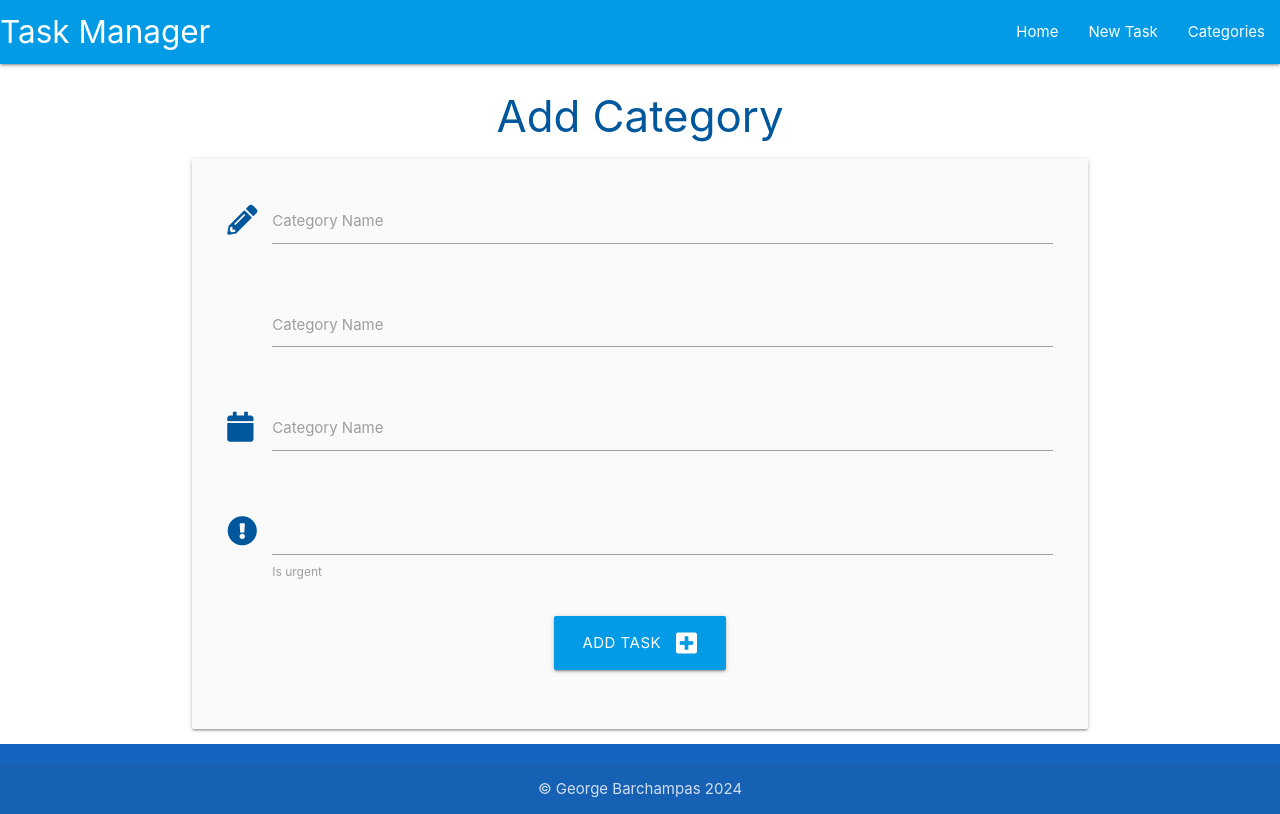
After one commit to GeorgeBarh/tasks-app-mini-project, a Flask app: page /add_task in a window 1280 px wide. The commit adds this page. Run offline with Flask 3, Linux system fonts and the light colour scheme; data that the repository does not hold is empty.

Commit message:
add tasks features

```diff
--- a/taskmanager/routes.py
+++ b/taskmanager/routes.py
@@ -38,3 +38,19 @@ def delete_category(category_id):
     db.session.delete(category)
     db.session.commit()
     return redirect(url_for("categories"))
+
+@app.route("/add_task", methods=["GET", "POST"])
+def add_task():
+    categories = list(Category.query.order_by(Category.category_name).all())
+    if request.method == "POST":
+        task= Task(
+            task_name=request.form.get("task_name"),
+            task_description=request.form.get("task_description"),
+            is_urgent=bool(True if request.form.get("is_urgent") else False),
+            due_dat=request.form.get("due_date"),
+            category_id=request.form.get("category_id")
+        )
+        db.session.add(task)
+        db.session.commit()
+        return redirect(url_for("home"))
+    return render_template("add_task.html",categories=categories)
--- a/taskmanager/static/js/script.js
+++ b/taskmanager/static/js/script.js
@@ -3,7 +3,13 @@ document.addEventListener('DOMContentLoaded', function() {
   let sidenav = document.querySelectorAll('.sidenav');
   M.Sidenav.init(sidenav);
 
-  var modals = document.querySelectorAll('.modal');
+  let modals = document.querySelectorAll('.modal');
   M.Modal.init(modals);
 
+  let datepicker = document.querySelectorAll('.datepicker');
+  M.Datepicker.init(datepicker,{
+    format: " dd mmmm,yyyy",
+    i18n: {done: "Select"}
+  })
+
 });
--- /dev/null
+++ b/taskmanager/templates/add_task.html
@@ -0,0 +1,59 @@
+{% extends "base.html" %}
+{% block content %}
+
+<h3 class="light-blue-text text-darken-4 center-align">Add Category</h3>
+
+<div class="row card-panel grey lighten-5">
+    <form class="col s12" method="POST" action="{{ url_for('task') }}">
+        <!-- task name -->
+        <div class="row">
+            <div class="input-field col s12">
+                <i class="fas fa-pencil-alt prefix light-blue-text text-darken-4"></i>
+                <input id="task_name" name="task_name" minlength="5" maxlength="50" type="text" class="validate"
+                    required>
+                <label for="task_name">Category Name</label>
+            </div>
+        </div>
+        <!--task description-->
+        <div class="row">
+            <div class="input-field col s12">
+                <i class="fas fa-pencil alt prefix light-blue-text text-darken-4"></i>
+                <textarea id="task_description" name="task_description" minlength="5" maxlength="200" type="text"
+                    class="validate materialize-textarea" required></textarea>
+                <label for="task_description">Category Name</label>
+            </div>
+        </div>
+
+        <!-- dua date -->
+        <div class="row">
+            <div class="input-field col s12">
+                <i class="fas fa-calendar alt prefix light-blue-text text-darken-4"></i>
+                <input id="task_name" name="task_name" minlength="5" maxlength="50" type="text"
+                    class="datepicker validate" required>
+                <label for="task_name">Category Name</label>
+            </div>
+        </div>
+
+        <!-- is_urgent -->
+        <div class="row">
+            <div class="input-field col s12">
+
+                <div class="switch">
+                    <i class="fas fa-exclamation-circle prefix light-blue-text text-darken-4"></i>
+                    <input id="is_urgent" name="is_urgent" type="text" cl>
+                    <label for="is_urgent">Is urgent</label>
+                </div>
+            </div>
+        </div>
+        <!-- submit button -->
+        <div class="row">
+            <div class="col s12 center-align">
+                <button type="submit" class="btn-large light-blue darken-1">
+                    Add Task <i class="fas fa-plus-square right"></i>
+                </button>
+            </div>
+        </div>
+    </form>
+</div>
+
+{% endblock %}
--- a/taskmanager/templates/base.html
+++ b/taskmanager/templates/base.html
@@ -31,7 +31,7 @@
                 <a href="#" data-target="mobile-demo" class="sidenav-trigger"><i class="fas fa-bars"></i></a>
                 <ul class="right hide-on-med-and-down">
                     <li><a href="{{ url_for('home') }}">Home</a></li>
-                    <li><a href="">New Task</a></li>
+                    <li><a href="{{ url_for('add_task')}}">New Task</a></li>
                     <li><a href="{{ url_for('categories') }}">Categories</a></li>
                 </ul>
             </div>
@@ -40,7 +40,7 @@
         <!-- mobile sidenav -->
         <ul class="sidenav" id="mobile-demo">
             <li><a href="{{ url_for('home') }}">Home</a></li>
-            <li><a href="">New Task</a></li>
+            <li><a href="{{ url_for('add_task')}}">New Task</a></li>
             <li><a href="{{ url_for('categories') }}">Categories</a></li>
         </ul>
     </header>
```
Also changed, not shown: taskmanager/templates/tasks.html (+8 -0 lines).
